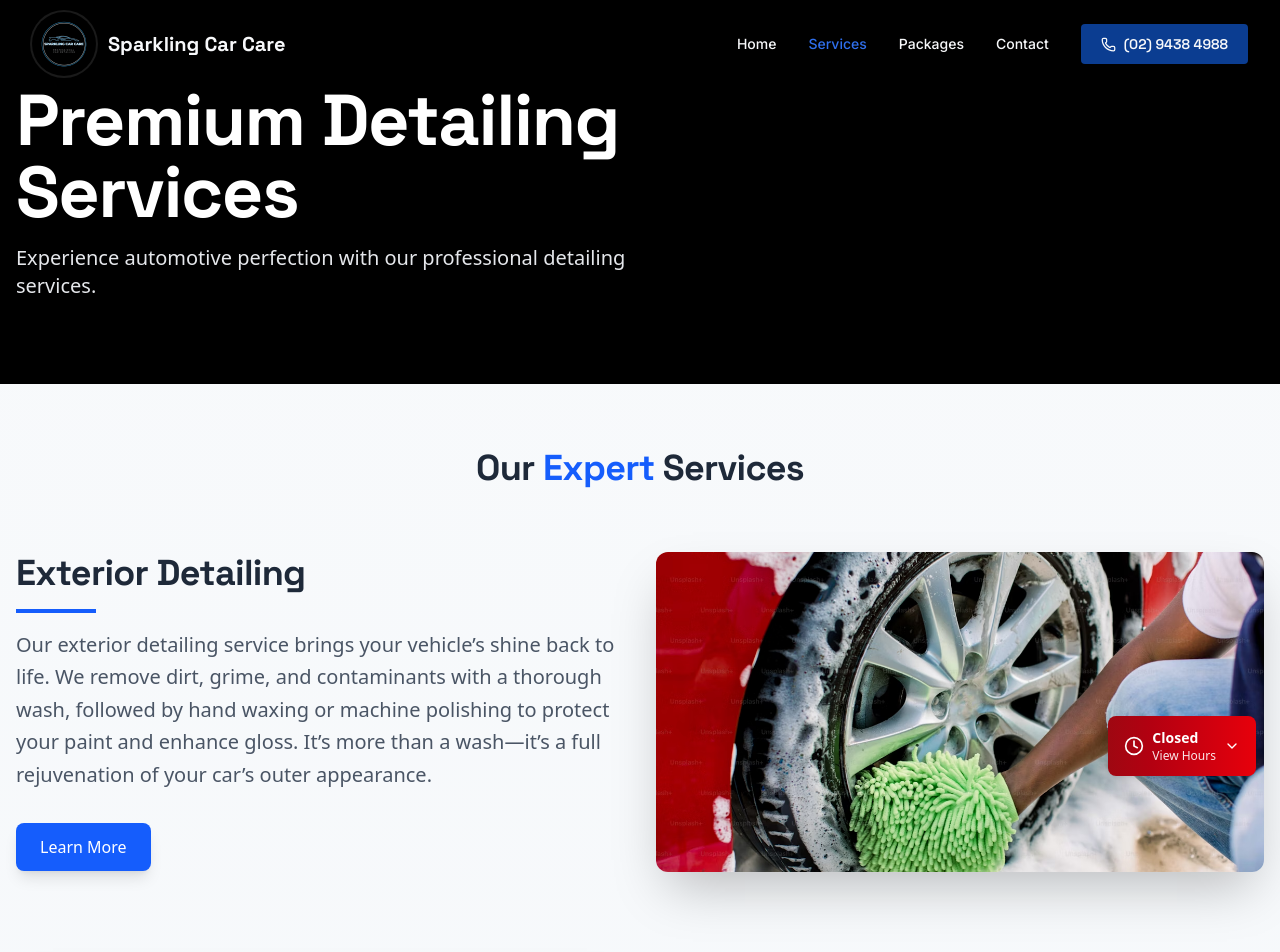
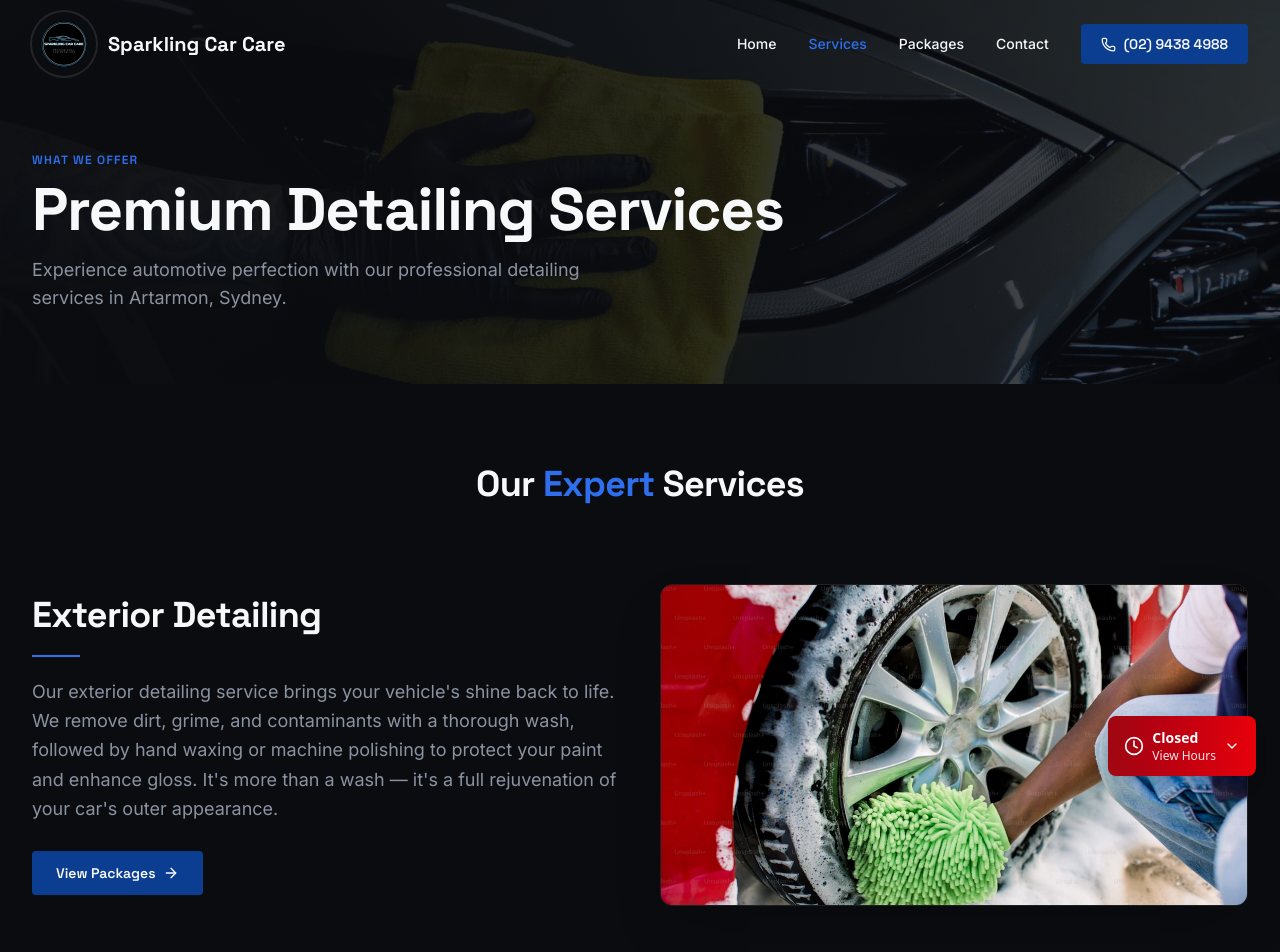
Before and after one commit to NextGenWebsites/sparklingcarcare, a React (Vite) app: page /services in a window 1280 px wide. Shown: the top 952 px of the page. Built offline with nearby package versions, Linux system fonts and the light colour scheme.

Commit message:
feat: add ServicePage component with SEO schema and detailed service listings

```diff
--- a/src/Pages/ServicePage.jsx
+++ b/src/Pages/ServicePage.jsx
@@ -1,152 +1,125 @@
 import React from "react";
+import { Helmet } from "react-helmet-async";
 import { motion } from "framer-motion";
+import { ArrowRight } from "lucide-react";
 
-// Import images
 import ceramicCoatingImg from "@/images/service_img/ceramic-coating.webp";
-import carWawshImg from "@/images/service_img/carwash.webp";
+import carWashImg from "@/images/service_img/carwash.webp";
 import engineBayWash from "@/images/service_img/engine_bay_wash.webp";
 import shampoo_carpet from "@/images/service_img/shampoo_carpet.webp";
 import headlight_restoration from "@/images/service_img/headlight_restoration.webp";
 import car_dent_removal from "@/images/service_img/car_dent_removal.webp";
-import paint_correction from "@/images/service_img/paint_correction.webp"
+import paint_correction from "@/images/service_img/paint_correction.webp";
+import ServiceBack from "@/images/others/serviceBack.webp";
+import { BUSINESS_INFO } from "../data/content";
 
+const services = [
+  { id: "exterior-detailing", title: "Exterior Detailing", description: "Our exterior detailing service brings your vehicle's shine back to life. We remove dirt, grime, and contaminants with a thorough wash, followed by hand waxing or machine polishing to protect your paint and enhance gloss. It's more than a wash — it's a full rejuvenation of your car's outer appearance.", imageUrl: carWashImg, imagePosition: "left" },
+  { id: "interior-detailing", title: "Interior Detailing", description: "We deep clean every corner of your vehicle's interior, from seats and carpets to dashboards and vents. Whether it's leather, fabric, or plastic, we restore, sanitise, and refresh surfaces to a like-new condition. Enjoy that fresh car feel every time you step inside.", imageUrl: "https://www.thedetailingexperts.com.au/wp-content/uploads/2022/04/Mass-blog-header-template-01-2.png", imagePosition: "right" },
+  { id: "paint-correction", title: "Paint Correction", description: "Restore your car's finish with our professional paint correction. We carefully remove swirl marks, scratches, and oxidation to bring out a flawless, high-gloss shine. Perfect for vehicles needing that extra level of care.", imageUrl: paint_correction, imagePosition: "left" },
+  { id: "ceramic-coating", title: "Ceramic Coating", description: "Give your paint long-lasting protection and deep gloss with our professional ceramic coating. This advanced layer bonds to your car's surface, repelling water, dirt, and UV rays while enhancing shine and making maintenance effortless. Keep your vehicle looking new for years with premium ceramic protection.", imageUrl: ceramicCoatingImg, imagePosition: "right" },
+  { id: "odour-removal", title: "Odour Removal", description: "Say goodbye to stubborn smells with our professional odour removal service. Whether it's smoke, pet, food, or mildew, we target and neutralise the source — not just mask it. Your vehicle will be left smelling clean, fresh, and truly revitalised.", imageUrl: shampoo_carpet, imagePosition: "left" },
+  { id: "headlight-restoration", title: "Headlight Restoration", description: "Cloudy, yellow headlights can reduce both visibility and the look of your vehicle. Our headlight restoration service clears up foggy lenses and protects them, improving nighttime driving safety and the overall look of your car.", imageUrl: headlight_restoration, imagePosition: "right" },
+  { id: "engine-bay-wash", title: "Engine Bay Wash", description: "A clean engine bay not only looks impressive but also helps with maintenance and spotting issues early. We carefully degrease and rinse your engine compartment, taking care not to damage sensitive components.", imageUrl: engineBayWash, imagePosition: "left" },
+  { id: "minor-dent-removal", title: "Minor Dent Removal", description: "Got a dent or ding? Our minor dent removal service targets those small imperfections without needing a full panel respray. Using precision techniques, we restore your vehicle's smooth finish quickly and affordably.", imageUrl: car_dent_removal, imagePosition: "right" },
+];
 
-
-const ServicePage = () => {
-  const services = [
-    {
-      id: 1,
-      title: "Exterior Detailing",
-      description:
-        "Our exterior detailing service brings your vehicle’s shine back to life. We remove dirt, grime, and contaminants with a thorough wash, followed by hand waxing or machine polishing to protect your paint and enhance gloss. It’s more than a wash—it’s a full rejuvenation of your car’s outer appearance.",
-      imageUrl:
-        carWawshImg,
-      imagePosition: "left",
+const serviceSchema = {
+  "@context": "https://schema.org",
+  "@type": "Service",
+  "serviceType": "Car Detailing",
+  "provider": {
+    "@type": "AutoBodyShop",
+    "name": "Sparkling Car Care",
+    "address": { "@type": "PostalAddress", "streetAddress": "77/81 Reserve Rd", "addressLocality": "Artarmon", "addressRegion": "NSW", "postalCode": "2064", "addressCountry": "AU" }
   },
-    {
-      id: 2,
-      title: "Interior Detailing",
-      description:
-        "We deep clean every corner of your vehicle’s interior, from seats and carpets to dashboards and vents. Whether it's leather, fabric, or plastic, we restore, sanitise, and refresh surfaces to a like-new condition. Enjoy that fresh car feel every time you step inside.",
-      imageUrl:
-        "https://www.thedetailingexperts.com.au/wp-content/uploads/2022/04/Mass-blog-header-template-01-2.png",
-      imagePosition: "right",
-    },
-    {
-      id: 3,
-      title: "Paint Correction",
-      description:
-        "Restore your car’s finish with our professional paint correction. We carefully remove swirl marks, scratches, and oxidation to bring out a flawless, high-gloss shine. Perfect for vehicles needing that extra level of care.",
-      imageUrl:
-      paint_correction,
-        //"https://cdn.shopify.com/s/files/1/0797/2968/8869/files/a5.jpg?v=1692785397&width=1620&height=1080",
-      imagePosition: "left",
-    },
-    {
-      id: 4,
-      title: "Ceramic Coating",
-      description:
-        "Give your paint long-lasting protection and deep gloss with our professional ceramic coating. This advanced layer bonds to your car’s surface, repelling water, dirt, and UV rays while enhancing shine and making maintenance effortless. Keep your vehicle looking new for years with premium ceramic protection.",
-      imageUrl:
-        ceramicCoatingImg,
-      imagePosition: "right",
-    },
-    {
-      id: 5,
-      title: "Odour Removal",
-      description:
-        "Say goodbye to stubborn smells with our professional odour removal service. Whether it’s smoke, pet, food, or mildew, we target and neutralize the source—not just mask it. Your vehicle will be left smelling clean, fresh, and truly revitalized.",
-      imageUrl:
-        shampoo_carpet,
-      imagePosition: "left",
-    },
-    {
-      id: 6,
-      title: "Headlight restoration",
-      description:
-        "Cloudy, yellow headlights can reduce both visibility and the look of your vehicle. Our headlight restoration service clears up foggy lenses and protects them, improving nighttime driving safety and the overall look of your car.",
-      imageUrl:
-        headlight_restoration,
-      imagePosition: "right",
-    },
-    {
-      id: 7,
-      title: "Engine bay wash ",
-      description:
-        "A clean engine bay not only looks impressive but also helps with maintenance and spotting issues early. We carefully degrease and rinse your engine compartment, taking care not to damage sensitive components.",
-      imageUrl:
-        engineBayWash,
-      imagePosition: "left",
-    },
-    {
-      id: 8,
-      title: "Minor Dent removal ",
-      description:
-        "Got a dent or ding? Our minor dent removal service targets those small imperfections without needing a full panel respray. Using precision techniques, we restore your vehicle’s smooth finish quickly and affordably.",
-      imageUrl:
-        car_dent_removal,
-      imagePosition: "right",
-    },
-
-
-
-  ];
+  "areaServed": { "@type": "City", "name": "Sydney" },
+  "hasOfferCatalog": {
+    "@type": "OfferCatalog",
+    "name": "Car Detailing Services",
+    "itemListElement": services.map((s, i) => ({
+      "@type": "Offer",
+      "itemOffered": { "@type": "Service", "name": s.title, "description": s.description },
+      "position": i + 1
+    }))
+  }
+};
 
 const fadeInUp = {
   hidden: { opacity: 0, y: 30 },
   visible: { opacity: 1, y: 0, transition: { duration: 0.6 } },
 };
 
+const ServicePage = () => {
   return (
-    <div className="bg-gradient-to-b from-slate-50 to-slate-100 min-h-screen font-sans">
-      {/* Hero Section */}
+    <>
+      <Helmet>
+        <title>Car Detailing Services Artarmon Sydney | Sparkling Car Care</title>
+        <meta
+          name="description"
+          content="Expert car detailing services in Artarmon, Sydney. Exterior & interior detailing, paint correction, ceramic coating, headlight restoration, engine bay wash & more."
+        />
+        <link rel="canonical" href="https://www.sparklingcarcare.com.au/services" />
+        <meta property="og:title" content="Car Detailing Services Artarmon Sydney | Sparkling Car Care" />
+        <meta property="og:url" content="https://www.sparklingcarcare.com.au/services" />
+        <script type="application/ld+json">{JSON.stringify(serviceSchema)}</script>
+        <script type="application/ld+json">{JSON.stringify({
+          "@context": "https://schema.org",
+          "@type": "BreadcrumbList",
+          "itemListElement": [
+            { "@type": "ListItem", "position": 1, "name": "Home", "item": "https://www.sparklingcarcare.com.au/" },
+            { "@type": "ListItem", "position": 2, "name": "Services", "item": "https://www.sparklingcarcare.com.au/services" }
+          ]
+        })}</script>
+      </Helmet>
+
+      <div className="min-h-screen bg-[#0A0C10]">
+        {/* Hero */}
+        <div className="relative h-80 md:h-96 overflow-hidden">
+          <img
+            src={ServiceBack}
+            alt="Professional car detailing services in Artarmon Sydney"
+            className="absolute inset-0 w-full h-full object-cover"
+            loading="eager"
+          />
+          <div className="absolute inset-0 bg-[#0A0C10]/70" />
+          <div className="absolute inset-0 bg-gradient-to-r from-[#0A0C10]/90 via-[#0A0C10]/60 to-transparent" />
+          <div className="relative z-10 flex flex-col justify-center h-full max-w-7xl mx-auto px-4 sm:px-6 lg:px-8 pt-20">
             <motion.div
-        initial={{ opacity: 0 }}
-        animate={{ opacity: 1 }}
-        transition={{ duration: 1 }}
-        className="relative h-96 bg-black overflow-hidden"
-      >
-        <div className="absolute inset-0 bg-black/60 z-10"></div>
-        <div className="absolute inset-0  bg-cover bg-center"></div>
-        <div className="container mx-auto px-4 h-full flex items-center relative z-20">
-          <div className="max-w-2xl">
-            <motion.h1
               initial={{ opacity: 0, y: 20 }}
               animate={{ opacity: 1, y: 0 }}
-              transition={{ delay: 0.2, duration: 0.8 }}
-              className="text-4xl md:text-5xl lg:text-6xl xl:text-7xl font-bold text-white mb-4"
+              transition={{ duration: 0.7 }}
             >
+              <p className="text-[#2F6FED] text-xs uppercase tracking-widest font-semibold mb-3 font-['Space_Grotesk']">
+                What We Offer
+              </p>
+              <h1 className="text-4xl md:text-5xl lg:text-6xl font-bold text-[#F7F8FA] mb-4 font-['Space_Grotesk']">
                 Premium Detailing Services
-            </motion.h1>
-            <motion.p
-              initial={{ opacity: 0, y: 20 }}
-              animate={{ opacity: 1, y: 0 }}
-              transition={{ delay: 0.4, duration: 0.8 }}
-              className="text-lg md:text-xl text-gray-200"
-            >
-              Experience automotive perfection with our professional detailing
-              services.
-            </motion.p>
+              </h1>
+              <p className="text-[#8B93A1] text-lg max-w-xl">
+                Experience automotive perfection with our professional detailing services in Artarmon, Sydney.
+              </p>
+            </motion.div>
           </div>
         </div>
-      </motion.div>
 
-      {/* Services Section */}
-      <div className="container mx-auto px-4 py-16">
+        {/* Services List */}
+        <div className="max-w-7xl mx-auto px-4 sm:px-6 lg:px-8 py-20">
           <motion.h2
             initial={{ opacity: 0 }}
             whileInView={{ opacity: 1 }}
             viewport={{ once: true }}
             transition={{ duration: 0.5 }}
-          className="text-3xl md:text-4xl font-bold text-center mb-16 text-gray-800"
+            className="text-3xl md:text-4xl font-bold text-center mb-20 text-[#F7F8FA] font-['Space_Grotesk']"
           >
-          Our <span className="text-blue-600">Expert</span> Services
+            Our <span className="text-[#2F6FED]">Expert</span> Services
           </motion.h2>
 
           <div className="space-y-24">
             {services.map((service) => (
               <motion.div
                 key={service.id}
+                id={service.id}
                 initial="hidden"
                 whileInView="visible"
                 viewport={{ once: true, margin: "-100px" }}
@@ -155,38 +128,42 @@
                   service.imagePosition === "right"
                     ? "md:flex-row"
                     : "md:flex-row-reverse"
-              } gap-8 items-center`}
+                } gap-10 items-center scroll-mt-24`}
               >
+                {/* Image */}
                 <motion.div
                   whileHover={{ scale: 1.02 }}
                   transition={{ type: "spring", stiffness: 300 }}
-                className="flex-1"
+                  className="flex-1 w-full"
                 >
-                <div className="rounded-xl overflow-hidden shadow-2xl">
+                  <div className="rounded-xl overflow-hidden shadow-2xl border border-white/8">
                     <img
                       src={service.imageUrl}
-                    alt={service.title}
+                      alt={`${service.title} – Sparkling Car Care Artarmon`}
                       className="w-full h-64 md:h-80 object-cover"
+                      loading="lazy"
+                      decoding="async"
                     />
                   </div>
                 </motion.div>
 
-              <div className="flex-1 space-y-4">
-                <h3 className="text-2xl md:text-3xl xl:text-4xl font-bold text-gray-800">
+                {/* Text */}
+                <div className="flex-1 space-y-5">
+                  <h3 className="text-2xl md:text-3xl xl:text-4xl font-bold text-[#F7F8FA] font-['Space_Grotesk']">
                     {service.title}
                   </h3>
-                <div className="w-20 h-1 bg-blue-600"></div>
-                <p className="text-gray-600 leading-relaxed text-xl">
+                  <div className="w-12 h-0.5 bg-[#2F6FED]" />
+                  <p className="text-[#8B93A1] leading-relaxed text-base md:text-lg">
                     {service.description}
                   </p>
-
                   <a href="/packages">
                     <motion.button
-                    whileHover={{ scale: 1.05 }}
-                    whileTap={{ scale: 0.95 }}
-                    className="mt-4 px-6 py-3 bg-blue-600 cursor-pointer text-white rounded-lg font-medium hover:bg-blue-700 transition duration-300 shadow-lg"
+                      whileHover={{ scale: 1.04 }}
+                      whileTap={{ scale: 0.96 }}
+                      className="mt-2 inline-flex items-center gap-2 px-6 py-3 bg-[#0B3D91] hover:bg-[#2F6FED] cursor-pointer text-[#F7F8FA] rounded font-semibold text-sm transition-colors font-['Space_Grotesk']"
                     >
-                    Learn More
+                      View Packages
+                      <ArrowRight size={16} />
                     </motion.button>
                   </a>
                 </div>
@@ -195,37 +172,34 @@
           </div>
         </div>
 
-      {/* CTA Section */}
-      <div className="bg-gradient-to-r from-[#0f0c29] to-[#24243e] via-[#302b63] text-white py-10">
-        <div className="container mx-auto px-4">
-          <motion.div
-            initial={{ opacity: 0 }}
-            whileInView={{ opacity: 1 }}
-            transition={{ duration: 0.7 }}
-            viewport={{ once: true }}
-            className="text-center max-w-3xl mx-auto"
-          >
-            <h2 className="text-3xl font-bold mb-4">
+        {/* CTA */}
+        <div className="bg-[#14161B] border-t border-white/5 py-20">
+          <div className="max-w-3xl mx-auto px-4 text-center">
+            <h2 className="text-3xl md:text-4xl font-bold text-[#F7F8FA] mb-4 font-['Space_Grotesk']">
               Ready to Transform Your Vehicle?
             </h2>
-            <p className="text-blue-100 mb-8 text-xl">
-              Book your appointment today and experience our premium detailing
-              services.
+            <p className="text-[#8B93A1] mb-10 text-lg">
+              Book your appointment today and experience our premium detailing services.
             </p>
-
-            <a href="/contact">
-              <motion.button
-                whileHover={{ scale: 1.05 }}
-                whileTap={{ scale: 0.95 }}
-                className="bg-white text-blue-600 px-10 py-4 rounded-full font-bold  cursor-pointer text-lg"
+            <div className="flex flex-col sm:flex-row gap-4 justify-center">
+              <a
+                href="/contact"
+                className="inline-flex items-center justify-center gap-2 bg-[#0B3D91] hover:bg-[#2F6FED] text-[#F7F8FA] px-10 py-4 rounded font-bold text-lg transition-colors font-['Space_Grotesk']"
               >
                 Book an Appointment
-              </motion.button>
+                <ArrowRight size={18} />
               </a>
-          </motion.div>
+              <a
+                href={`tel:${BUSINESS_INFO.phoneTel}`}
+                className="inline-flex items-center justify-center gap-2 bg-white/5 border border-white/10 hover:border-[#2F6FED]/50 text-[#F7F8FA] px-10 py-4 rounded font-bold text-lg transition-colors font-['Space_Grotesk']"
+              >
+                {BUSINESS_INFO.phone}
+              </a>
             </div>
           </div>
         </div>
+      </div>
+    </>
   );
 };
 
```
Lines whose indentation alone changed are shown as unchanged.
